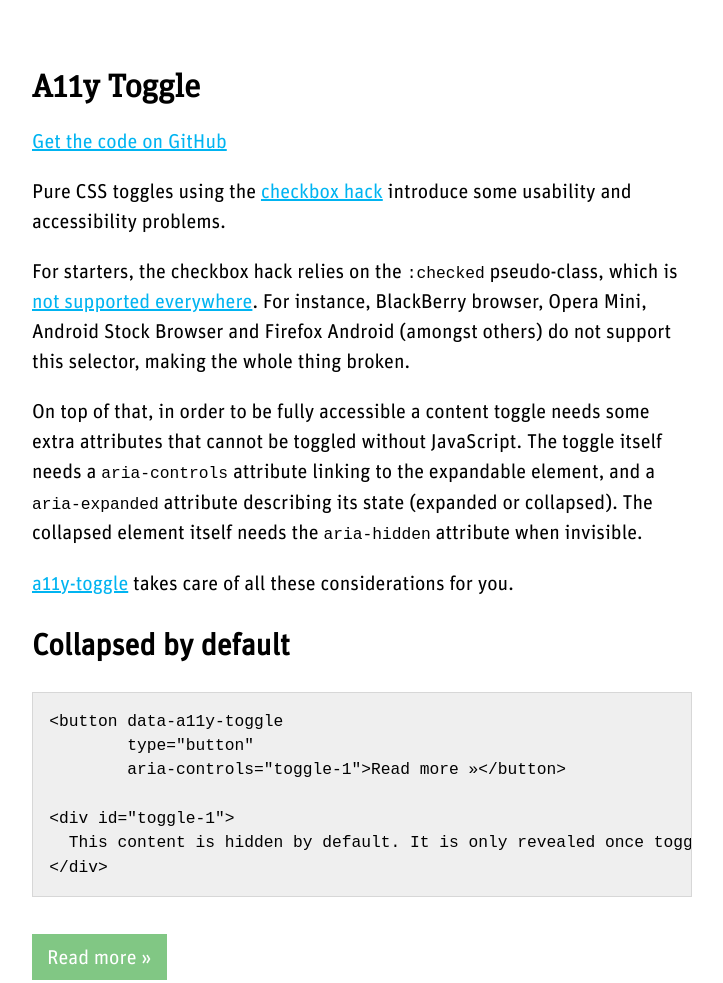
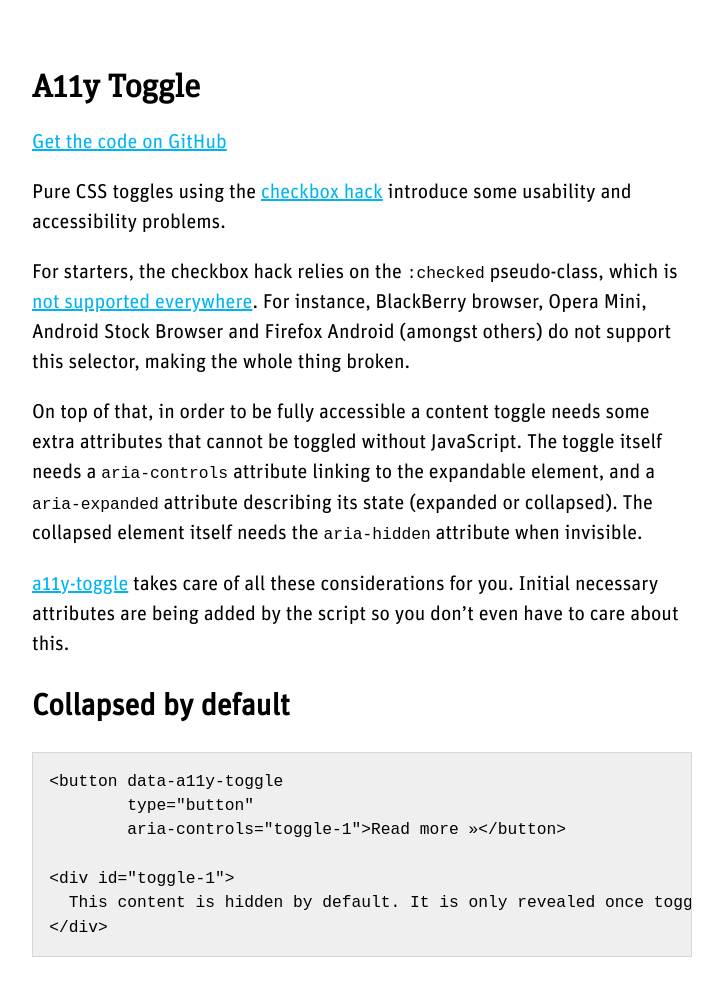
Before and after one commit to smartmike/a11y-toggle, a website: page example/index.html in a window 1280 px wide. Shown: the top 983 px of the page, without its empty margins (278-1001 px from the left). Drawn offline with Linux system fonts and the light colour scheme.

Commit message:
Added extra explanation to example

```diff
--- a/example/index.html
+++ b/example/index.html
@@ -20,7 +20,7 @@
 
       <p>On top of that, in order to be fully accessible a content toggle needs some extra attributes that cannot be toggled without JavaScript. The toggle itself needs a <code>aria-controls</code> attribute linking to the expandable element, and a <code>aria-expanded</code> attribute describing its state (expanded or collapsed). The collapsed element itself needs the <code>aria-hidden</code> attribute when invisible.</p>
 
-      <p><a href="https://github.com/edenspiekermann/a11y-toggle">a11y-toggle</a> takes care of all these considerations for you.</p>
+      <p><a href="https://github.com/edenspiekermann/a11y-toggle">a11y-toggle</a> takes care of all these considerations for you. Initial necessary attributes are being added by the script so you don’t even have to care about this.</p>
 
       <h2>Collapsed by default</h2>
 
```
